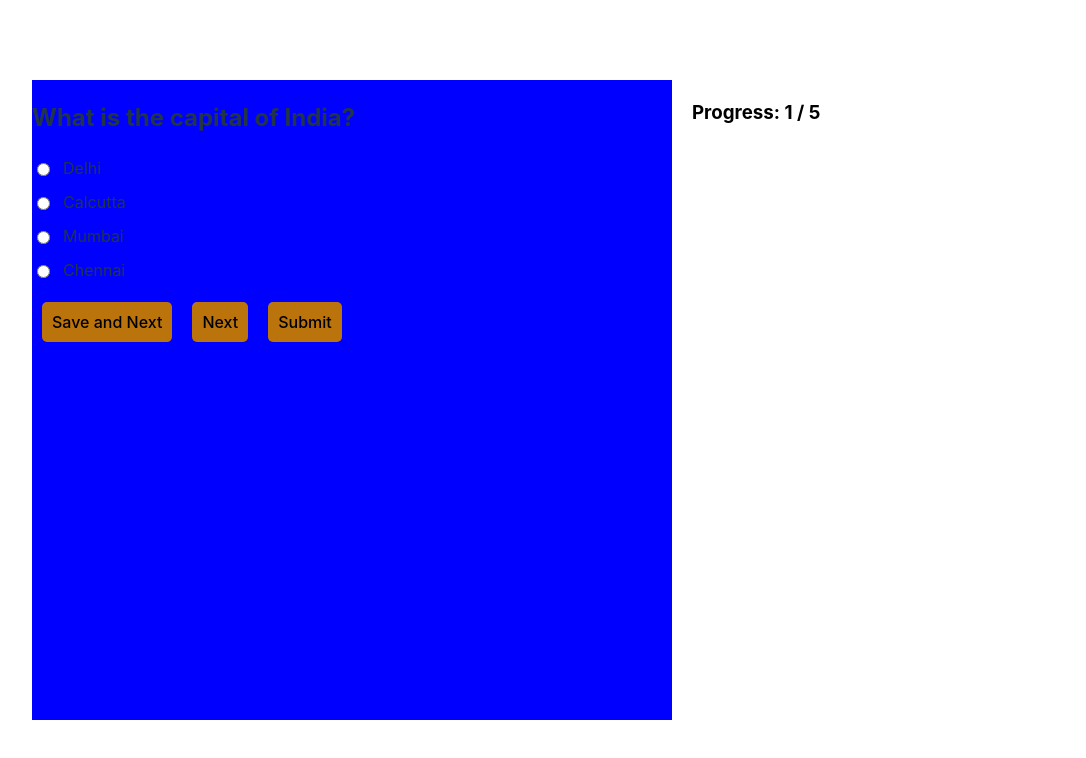
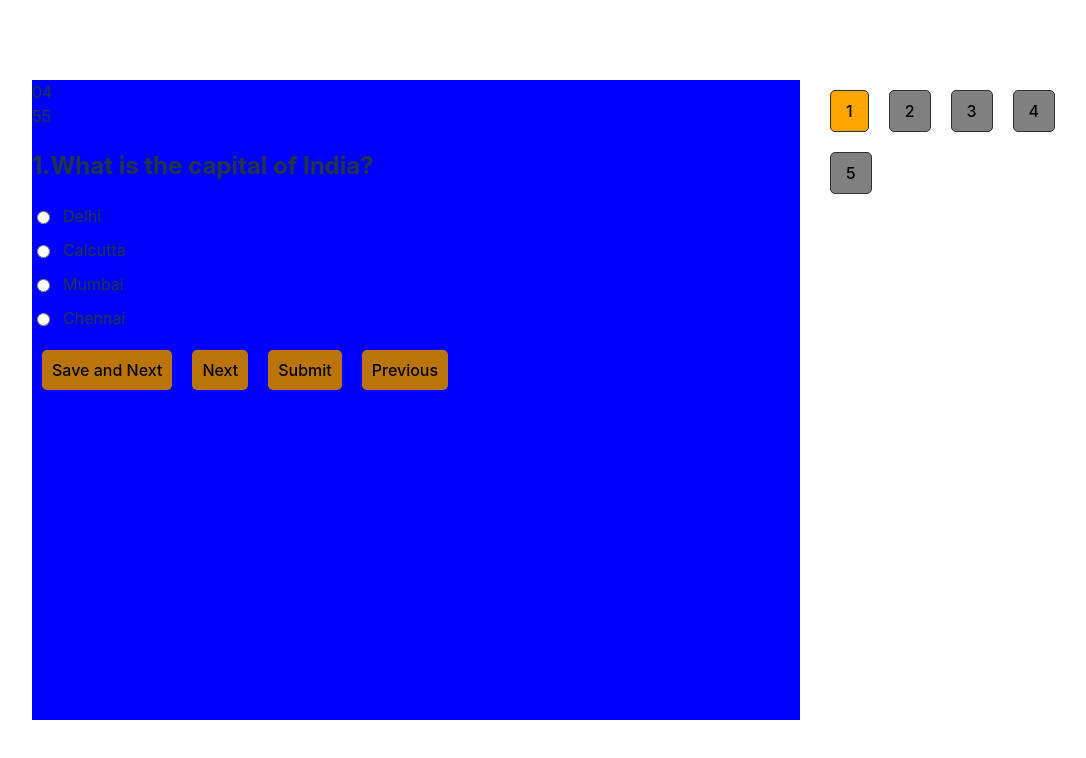
Before and after one commit to SBasu007/Olympiad-Website, a React (Vite) app in the folder Client/: page /quiz in a window 1280 px wide. Shown: the top 758 px of the page, without its empty margins (86-1172 px from the left). Built offline with nearby package versions, Linux system fonts and the light colour scheme.

Commit message:
Quiz logic working properly

```diff
--- a/Client/src/App.jsx
+++ b/Client/src/App.jsx
@@ -1,13 +1,14 @@
 import { BrowserRouter as Router, Routes, Route } from "react-router-dom";
 import StartPage from "./components/Start";
 import QuizPage from "./components/Quiz/Quiz";
-
+import Result from "./components/Result"
 function App() {
   return (
     <Router>
       <Routes>
         <Route path="/" element={<StartPage />} />
         <Route path="/quiz" element={<QuizPage />} />
+        <Route path="/score" element={<Result/>}></Route>
       </Routes>
     </Router>
   );
--- a/Client/src/components/Quiz/Quiz.jsx
+++ b/Client/src/components/Quiz/Quiz.jsx
@@ -1,4 +1,5 @@
-import { useEffect, useState } from "react";
+import { useEffect, useState, useRef } from "react";
+import { useNavigate } from "react-router-dom";
 import "./quiz.css";
 
 const initialQuizData = [
@@ -8,6 +9,7 @@ const initialQuizData = [
     options: ["Delhi", "Calcutta", "Mumbai", "Chennai"],
     correct: "Delhi",
     attempted: "",
+    visited: false,
   },
   {
     id: 2,
@@ -15,6 +17,7 @@ const initialQuizData = [
     options: ["Earth", "Mars", "Jupiter", "Venus"],
     correct: "Mars",
     attempted: "",
+    visited: false,
   },
   {
     id: 3,
@@ -27,13 +30,20 @@ const initialQuizData = [
     ],
     correct: "Rabindranath Tagore",
     attempted: "",
+    visited: false,
   },
   {
     id: 4,
     question: "What is the largest ocean on Earth?",
-    options: ["Atlantic Ocean", "Indian Ocean", "Arctic Ocean", "Pacific Ocean"],
+    options: [
+      "Atlantic Ocean",
+      "Indian Ocean",
+      "Arctic Ocean",
+      "Pacific Ocean",
+    ],
     correct: "Pacific Ocean",
     attempted: "",
+    visited: false,
   },
   {
     id: 5,
@@ -41,6 +51,7 @@ const initialQuizData = [
     options: ["Amazon River", "Nile River", "Ganges River", "Yangtze River"],
     correct: "Nile River",
     attempted: "",
+    visited: false,
   },
 ];
 
@@ -48,58 +59,111 @@ function QuizPage() {
   const [quizData, setQuizData] = useState(initialQuizData);
   const [currentQuestionIndex, setCurrentQuestionIndex] = useState(0);
   const [selectedAnswer, setSelectedAnswer] = useState("");
-  const [isSubmitted, setIsSubmitted] = useState(false);
+  const [minutes, setMinutes] = useState(5); // Set the starting minutes
+  const [seconds, setSeconds] = useState(0); // Set the starting seconds
+  const navigate = useNavigate();
+  const buttonRefs = useRef([]);
 
   const currentQuestion = quizData[currentQuestionIndex];
 
   if (!currentQuestion) return <h2>Quiz Completed!</h2>;
 
-  const handleAnswerChange = (option) => {
-    setSelectedAnswer(option);
+  useEffect(() => {
+    setSelectedAnswer(quizData[currentQuestionIndex].attempted || "");
+  }, [currentQuestionIndex, quizData]);
 
-    // Correctly updating the attempted answer in state
+  useEffect(() => {
     setQuizData((prevQuizData) =>
       prevQuizData.map((q, index) =>
-        index === currentQuestionIndex ? { ...q, attempted: option } : q
+        index === currentQuestionIndex ? { ...q, visited: true } : q
       )
     );
+  }, [currentQuestionIndex]);
+
+  // Timer logic with auto-submit when time runs out
+  useEffect(() => {
+    const timer = setInterval(() => {
+      if (seconds > 0) {
+        setSeconds((prev) => prev - 1);
+      } else {
+        if (minutes > 0) {
+          setMinutes((prev) => prev - 1);
+          setSeconds(59);
+        } else {
+          clearInterval(timer);
+          handleSubmit(); // Auto-submit when the timer reaches 00:00
+        }
+      }
+    }, 1000);
+
+    return () => clearInterval(timer);
+  }, [minutes, seconds]);
+
+  const handleSubmit = () => {
+    let score = 0;
+    quizData.forEach((q) => {
+      if (q.attempted === q.correct) score++;
+    });
+    alert("Time's up! Quiz submitted.");
+    navigate("/score",{ state: { score } });
   };
 
-  // Logs updated quizData whenever it changes
-  useEffect(() => {
-    console.log("Updated quizData:", quizData);
-  }, [quizData]); // Runs whenever quizData updates
+  const saveAndNext = () => {
+    if (selectedAnswer) {
+      setQuizData((prevQuizData) =>
+        prevQuizData.map((q, index) =>
+          index === currentQuestionIndex
+            ? { ...q, attempted: selectedAnswer }
+            : q
+        )
+      );
 
-  const handleSubmit = () => {
-    setIsSubmitted(true);
-  };
-  const saveAndNext = () => {
-    if (selectedAnswer){
-      if (currentQuestionIndex < quizData.length - 1 ){
+      if (buttonRefs.current[currentQuestionIndex]) {
+        buttonRefs.current[currentQuestionIndex].style.backgroundColor = "green";
+      }
+
+      if (currentQuestionIndex < quizData.length - 1) {
         setCurrentQuestionIndex(currentQuestionIndex + 1);
         setSelectedAnswer("");
-      }else{
-        alert("Exam Over")
+      } else {
+        alert("Exam Over");
       }
-    }else{
-      alert("Please select an answer")
+    } else {
+      alert("Please select an answer");
     }
-  }
+  };
+
   const handleNext = () => {
     if (currentQuestionIndex < quizData.length - 1) {
       setCurrentQuestionIndex(currentQuestionIndex + 1);
       setSelectedAnswer("");
-      setIsSubmitted(false);
     } else {
       alert("Quiz Completed!");
     }
   };
 
+  const handlePrevious = () => {
+    if (currentQuestionIndex > 0) {
+      setCurrentQuestionIndex(currentQuestionIndex - 1);
+      setSelectedAnswer("");
+    } else {
+      alert("This is the first question");
+    }
+  };
+
+  const handleQuestionClick = (index) => {
+    setCurrentQuestionIndex(index);
+  };
+
   return (
     <div className="parent">
       <div className="left">
+        <div className="time">
+          <div className="minutes">{minutes < 10 ? `0${minutes}` : minutes}</div>
+          <div className="seconds">{seconds < 10 ? `0${seconds}` : seconds}</div>
+        </div>
         <div className="question">
-          <h2>{currentQuestion.question}</h2>
+          <h2>{currentQuestion.id}.{currentQuestion.question}</h2>
         </div>
 
         <div className="options">
@@ -110,7 +174,7 @@ function QuizPage() {
                 name="answer"
                 value={option}
                 checked={selectedAnswer === option}
-                onChange={() => handleAnswerChange(option)}
+                onChange={() => setSelectedAnswer(option)}
               />
               {option}
             </label>
@@ -120,14 +184,29 @@ function QuizPage() {
         <div className="navigate-buttons">
           <button onClick={saveAndNext}>Save and Next</button>
           <button onClick={handleNext}>Next</button>
-          <button>Submit</button>
+          <button onClick={handleSubmit}>Submit</button>
+          <button onClick={handlePrevious}>Previous</button>
         </div>
       </div>
 
       <div className="right">
-        <h3>
-          Progress: {currentQuestionIndex + 1} / {quizData.length}
-        </h3>
+        {quizData.map((question, index) => (
+          <button
+            key={index}
+            className="quiz-box"
+            ref={(el) => (buttonRefs.current[index] = el)}
+            onClick={() => handleQuestionClick(index)}
+            style={{
+              backgroundColor: question.attempted
+                ? "green"
+                : question.visited
+                ? "orange"
+                : "grey",
+            }}
+          >
+            {question.id}
+          </button>
+        ))}
       </div>
     </div>
   );
--- a/Client/src/components/Quiz/quiz.css
+++ b/Client/src/components/Quiz/quiz.css
@@ -14,13 +14,13 @@ body{
 .left{
     background:blue;
     height:80vh;
-    width:50vw;
+    width:60vw;
 }
 .right{
     background:white;
     color:black;
     height:80vh;
-    width:30vw;
+    width:20vw;
 }
 .options {
     display: flex;
@@ -51,3 +51,17 @@ body{
   button:hover {
     background: black;
   }
+
+  .quiz-box {
+    display: inline-block;
+    margin: 10px;
+    padding: 10px 15px;
+    border: 1px solid #333;
+    background-color: #f5f5f5;
+    cursor: pointer;
+    color:black
+  }
+
+  .quiz-box:hover {
+    background-color: #2a58bc;
+  }
--- /dev/null
+++ b/Client/src/components/Result.jsx
@@ -0,0 +1,14 @@
+import { useLocation } from "react-router-dom";
+
+function Result() {
+    const location = useLocation();
+    const score = location.state?.score ?? 0; // Default to 0 if no score is passed
+
+    return (
+        <>
+            <h2>Your Score: {score}/5</h2>
+        </>
+    );
+}
+
+export default Result;
```
